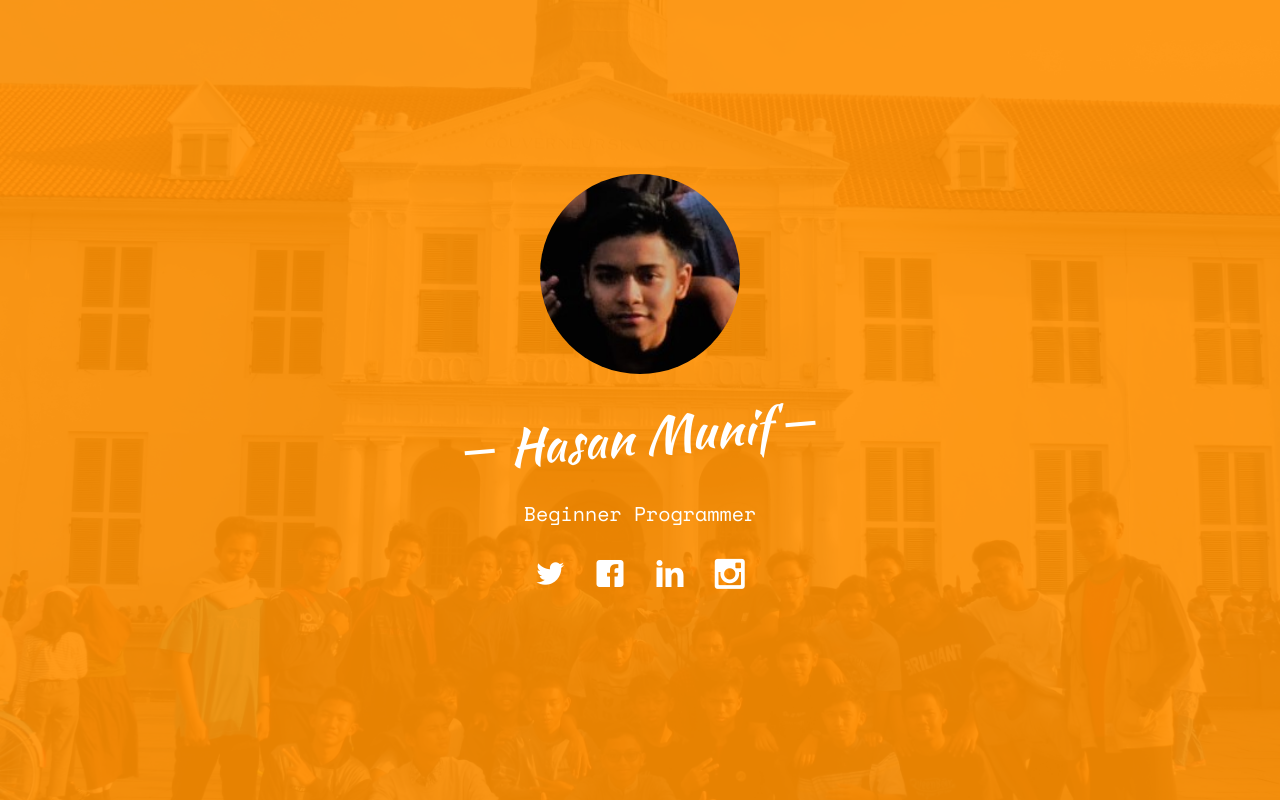
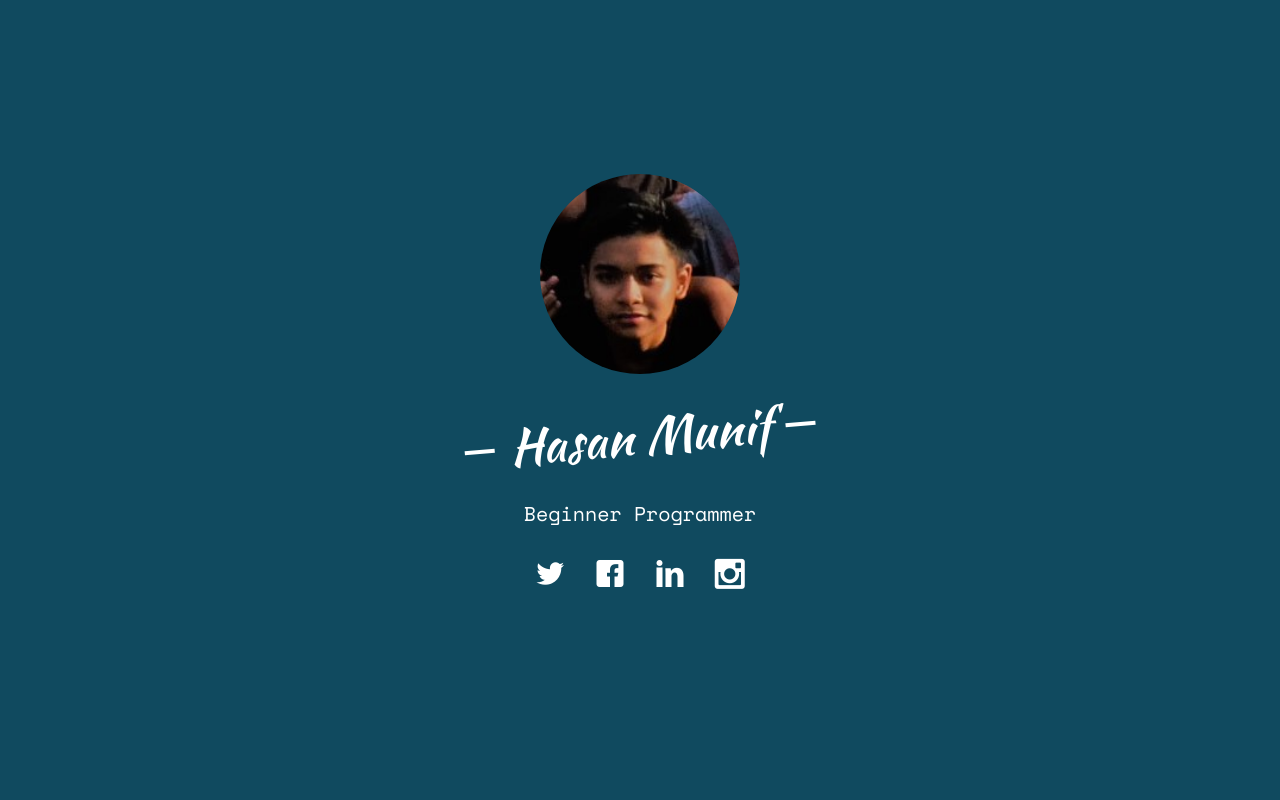
Before and after one commit to hasanmunif/hasanmunif, a plain HTML site: page hasanmunif.html in a window 1280 px wide. Shown: the top 800 px of the page. Drawn offline with nearby package versions, Linux system fonts and the light colour scheme; some packages are replaced by stand-ins of ours; no server answers; files whose address does not match are found by name.

Commit message:
Update style.css

```diff
--- a/css/style.css
+++ b/css/style.css
@@ -100,7 +100,7 @@ h1, h2, h3, h4, h5, h6, figure {
   bottom: 0;
   left: 0;
   right: 0;
-  background: rgba(255, 144, 0, 0.9);
+  background:#104A5F;
 }
 #fh5co-header .display-t,
 .fh5co-cover .display-t {
```
